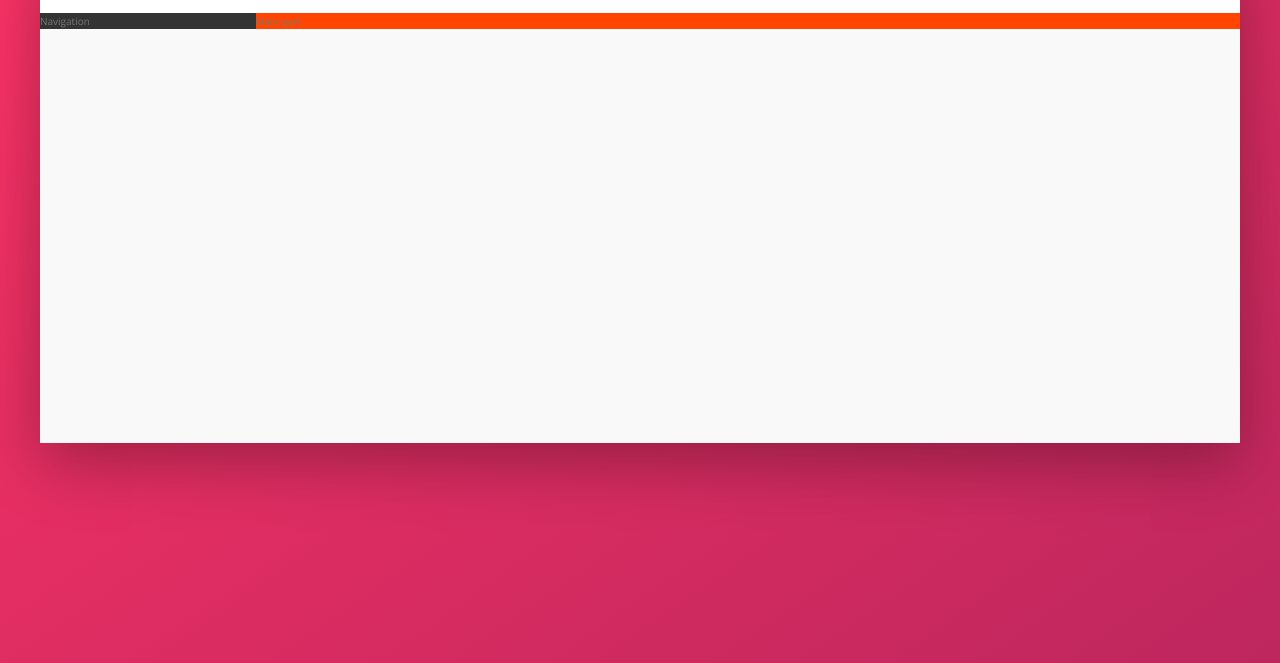
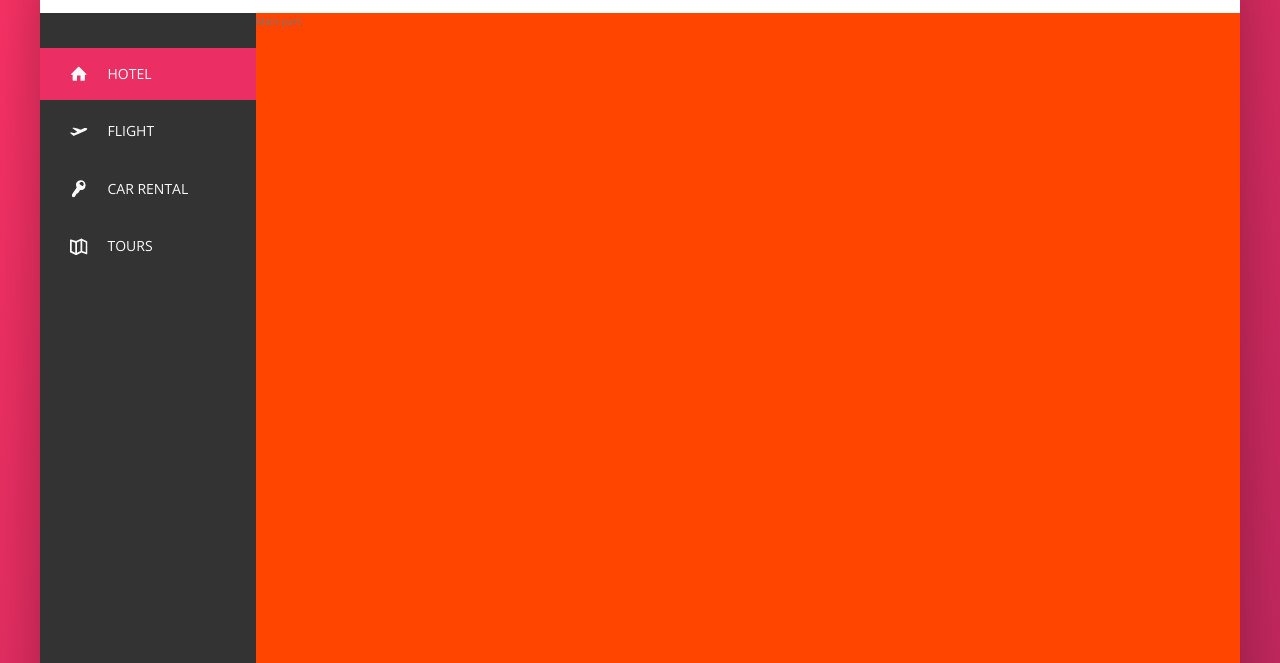
Before and after one commit to victorex27/Trillo, a website: page index.html in a window 1280 px wide. Shown: the part 137-800 px from the top of the page. Drawn offline with nearby package versions, Linux system fonts and the light colour scheme.

Commit message:
complete sidebar

```diff
--- a/index.html
+++ b/index.html
@@ -56,7 +56,51 @@
       </header>
 
       <div class="content">
-        <nav class="sidebar">Navigation</nav>
+        <nav class="sidebar">
+          <ul class="side-nav">
+            <li class="side-nav__item side-nav__item--active">
+              <a href="#" class="side-nav__link">
+                <svg class="side-nav__icon">
+                  <use xlink:href="img/sprite.svg#icon-home"></use>
+                </svg>
+                <span>Hotel</span>
+              </a>
+            </li>
+
+
+
+            <li class="side-nav__item">
+              <a href="#" class="side-nav__link">
+                <svg class="side-nav__icon">
+                  <use xlink:href="img/sprite.svg#icon-aircraft-take-off"></use>
+                </svg>
+                <span>Flight</span>
+              </a>
+            </li>
+
+            <li class="side-nav__item">
+              <a href="#" class="side-nav__link">
+                <svg class="side-nav__icon">
+                  <use xlink:href="img/sprite.svg#icon-key"></use>
+                </svg>
+                <span>Car Rental</span>
+              </a>
+            </li>
+
+            <li class="side-nav__item">
+              <a href="#" class="side-nav__link">
+                <svg class="side-nav__icon">
+                  <use xlink:href="img/sprite.svg#icon-map"></use>
+                </svg>
+                <span>Tours</span>
+              </a>
+            </li>
+          </ul>
+
+          <div class="legal">
+            &copy; 2021 by trillo. All rights reserved.
+          </div>
+        </nav>
         <main class="hotel-view">Main part</main>
       </div>
     </div>
--- a/sass/_components.scss
+++ b/sass/_components.scss
@@ -67,7 +67,6 @@
 
   & > *:hover {
     background-color: var(--color-grey-light-2);
-
   }
 
   &__icon-box {
@@ -77,7 +76,6 @@
     height: 2.25rem;
     width: 2.25rem;
     fill: var(--color-grey-dark-2);
-
   }
 
   &__notification {
@@ -100,5 +98,67 @@
     border-radius: 50%;
     margin-right: 1rem;
   }
+}
 
+.side-nav {
+  font-size: 1.4rem;
+  list-style: none;
+  margin-top: 3.5rem;
+
+  &__item {
+    position: relative;
+
+    &:not(:last-child) {
+      margin-bottom: 0.5rem;
+    }
+  }
+
+  &__item::before {
+    content: '';
+    position: absolute;
+    top: 0;
+    left: 0;
+    height: 100%;
+    width: 3px;
+    background-color: var(--color-primary);
+    transform: scaleY(0);
+    transition: transform 0.2s, width 0.4s cubic-bezier(1, 0, 0, 1) 0.2s, background-color .1s;
+  }
+
+  &__item:hover::before,
+  &__item--active::before {
+    transform: scaleY(1);
+    width: 100%;
+  }
+
+  &__item:active::before {
+    background-color: var(--color-primary-light);
+  }
+
+  &__link:link,
+  &__link:visited {
+    color: var(--color-grey-light-1);
+    text-decoration: none;
+    text-transform: uppercase;
+    display: block;
+    padding: 1.5rem 3rem;
+    display: flex;
+    align-items: center;
+    position: relative;
+    z-index: 2;
+  }
+
+  &__icon {
+    width: 1.75rem;
+    height: 1.75rem;
+    margin-right: 2rem;
+    fill: currentColor;
+  }
 }
+
+.legal {
+  font-size: 1.2rem;
+  color: var(--color-grey-light-4);
+  text-align: center;
+  padding: 2.5rem;
+}
--- a/sass/_layout.scss
+++ b/sass/_layout.scss
@@ -25,10 +25,16 @@
 .sidebar {
     flex: 0 0 18%;
     background-color: var(--color-grey-dark-1);
+    display: flex;
+    flex-direction: column;
+    justify-content: space-between;
 }
 
 .hotel-view {
     flex: 1;
     background-color: #fff;
+
+    // to be removed
+    height: 88rem;
     background-color: orangered;
 }
```
Also changed, not shown: css/style.css, 1 other file.
